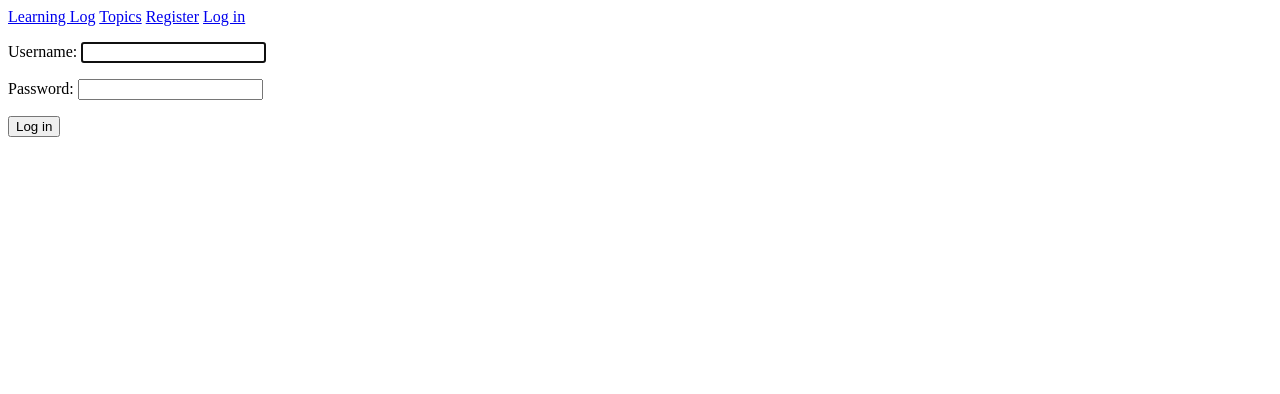
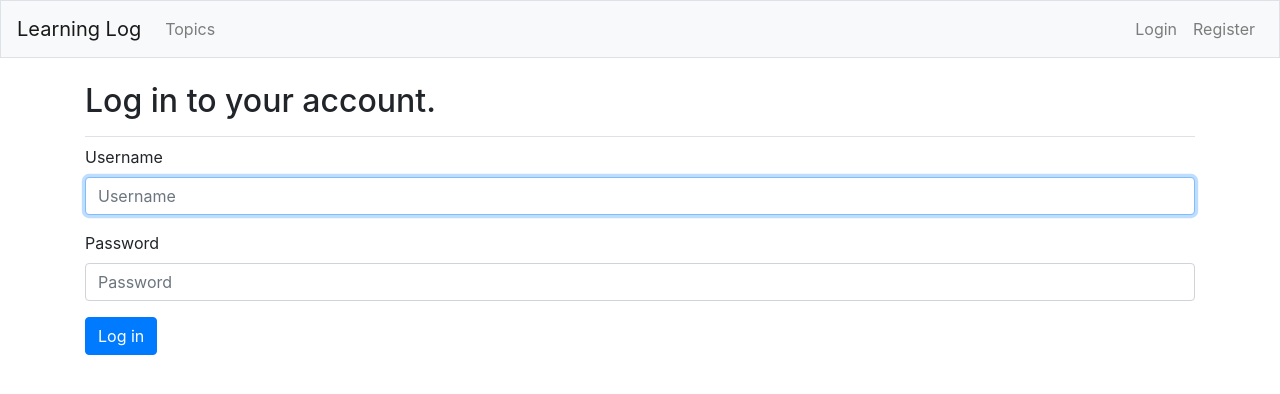
Before and after one commit to phongluudn1997/learning_logs, a Django app: page /users/login/ in a window 1280 px wide. Shown: the top 394 px of the page. Run offline with Django 3.2, Linux system fonts and the light colour scheme; some libraries are stand-ins or nearby versions.

Commit message:
styling apps.

```diff
--- a/learning_logs/templates/learning_logs/base.html
+++ b/learning_logs/templates/learning_logs/base.html
@@ -1,12 +1,53 @@
-<p>
-	<a href="{% url 'learning_logs:index' %}">Learning Log</a>
-	<a href="{% url 'learning_logs:topics' %}">Topics</a>
-	{% if user.is_authenticated %}
-		Hello, {{user.username}}
-		<a href="{% url 'users:logout' %}">Log out</a>
-	{% else %}
-		<a href="{% url 'users:register' %}">Register</a>
-		<a href="{% url 'users:login' %}">Log in</a>
-	{% endif %}
-</p>
-{% block content%}{% endblock content%}
+{% load bootstrap4 %}
+
+<!DOCTYPE html>
+<html>
+<head>
+	<meta charset="utf-8">
+	<meta name="viewport" content="width=device-width, initial-scale=1, shrink-to-fit=no">
+	<title>Learning Log</title>
+
+	{% bootstrap_css %}
+	{% bootstrap_javascript jquery='full' %}
+</head>
+<body>
+	<nav class="navbar navbar-expand-md navbar-light bg-light mb-4 border">
+		<a class="navbar-brand" href="{% url 'learning_logs:index' %}">Learning Log</a>
+		<button class="navbar-toggler" type="button" data-toggle="collapse" data-target="#navbarCollapse" aria-controls="navbarCollapse" aria-expanded="false" aira-label="Toggle navigation">
+			<span class="navbar-toggler-icon"></span>
+		</button>
+		<div class="collapse navbar-collapse" id="navbarCollpase">
+			<ul class="navbar-nav mr-auto">
+				<li class="nav_item">
+					<a class="nav-link" href="{% url 'learning_logs:topics' %}">Topics</a>
+				</li>
+			</ul>
+			<ul class="navbar-nav ml-auto">
+				{% if user.is_authenticated %}
+					<li class="nav-item">
+						<span class="navbar-text">Hello, {{user.username}}</span>
+					</li>
+					<li class="nav-item">
+						<a class="nav-link" href="{% url 'users:logout' %}">Log out</a>
+					</li>
+				{% else %}
+					<li class="nav-item">
+						<a class="nav-link" href="{% url 'users:login' %}">Login</a>
+					</li>
+					<li>
+						<a class="nav-link" href="{% url 'users:register' %}">Register</a>
+					</li>
+				{% endif %}
+			</ul>
+		</div>
+	</nav>
+	<main role="main" class="container">
+		<div class="pb-2 mb-2 border-bottom">
+			{% block page_header %}{% endblock page_header %}
+		</div>
+		<div>
+			{% block content %}{% endblock content %}
+		</div>
+	</main>
+</body>
+</html>
--- a/users/templates/registration/login.html
+++ b/users/templates/registration/login.html
@@ -1,4 +1,10 @@
 {% extends "learning_logs/base.html" %}
+
+{% load bootstrap4 %}
+
+{% block page_header %}
+	<h2>Log in to your account.</h2>
+{% endblock page_header %}
 
 {% block content %}
 
@@ -6,10 +12,10 @@
 		<p>Your username and password didn't match. Please try again.</p>
 	{% endif %}
 
-	<form action="{% url 'users:login' %}" method="post">
+	<form action="{% url 'users:login' %}" method="post" class="form">
 		{% csrf_token %}
-		{{form.as_p}}
-		<button name="submit">Log in</button>
+		{% bootstrap_form form %}
+		<button name="submit" class="btn btn-primary">Log in</button>
 		<input type="hidden" name="next" value="{% url 'learning_logs:index' %}"/>
 	</form>
 
```
Also changed, not shown: learning_logs/templates/learning_logs/index.html (+7 -4 lines), learning_logs/templates/learning_logs/topic.html (+12 -6 lines), learning_logs/templates/learning_logs/topics.html (+7 -3 lines), db.sqlite3.
